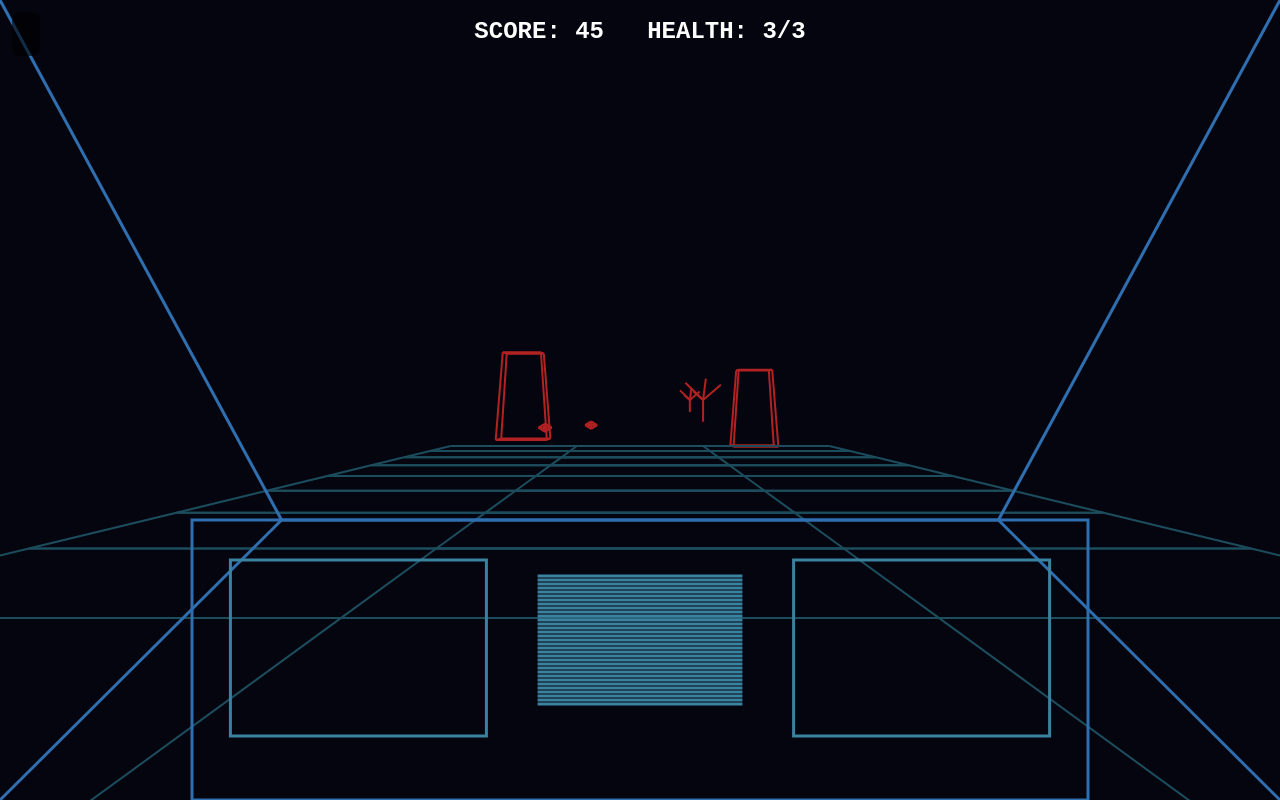
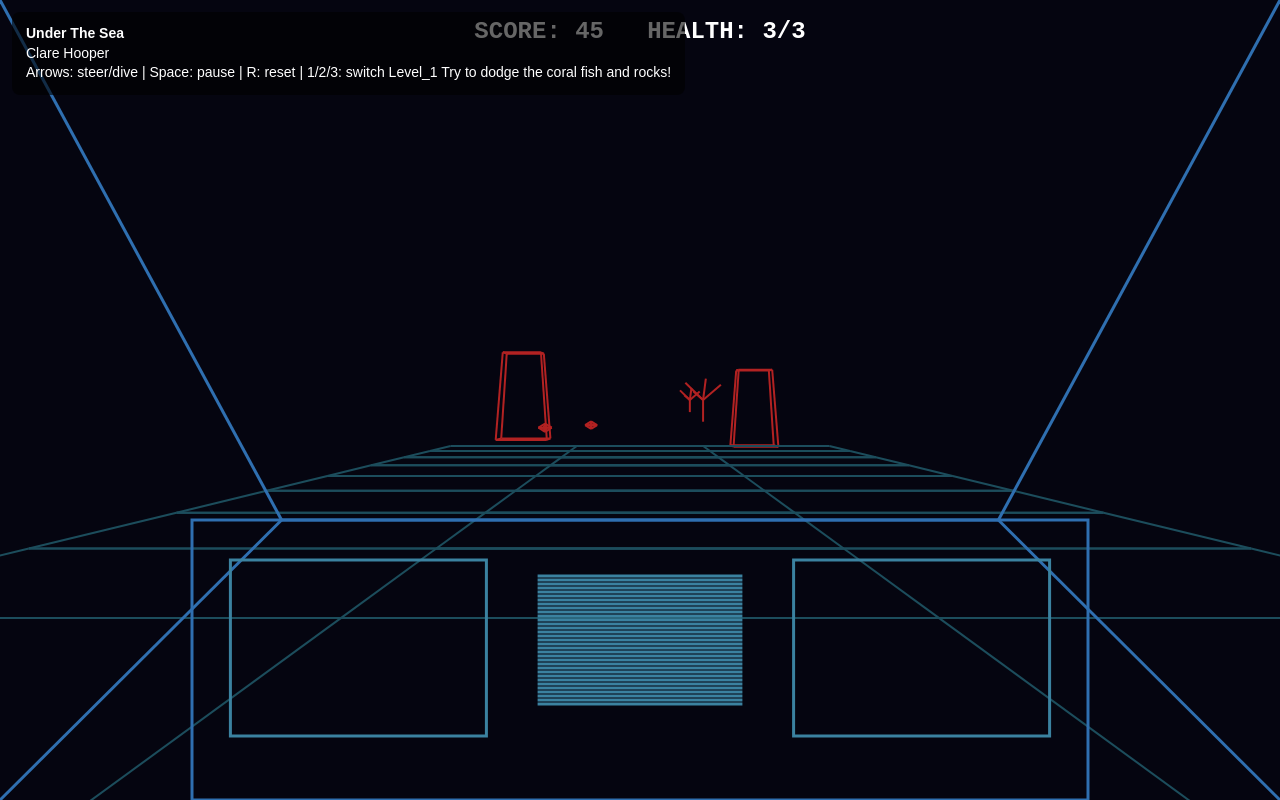
Before and after one commit to clarehoop/CD-HW-1, a plain HTML site: page index.html in a window 1280 px wide. Drawn offline with Linux system fonts and the light colour scheme.

Commit message:
Update index.html

```diff
--- a/index.html
+++ b/index.html
@@ -38,8 +38,10 @@
   <canvas id="canvas"></canvas>
 
   <div id="info">
-    <b>
-    </b><br>
+    <b>Under The Sea</b><br>
+    Clare Hooper<br>
+    Arrows: steer/dive | Space: pause | R: reset | 1/2/3: switch Level_1
+    Try to dodge the coral fish and rocks!
   </div>
   <script src="objects.js"></script>
   <script src="Level_1.js"></script>
```
